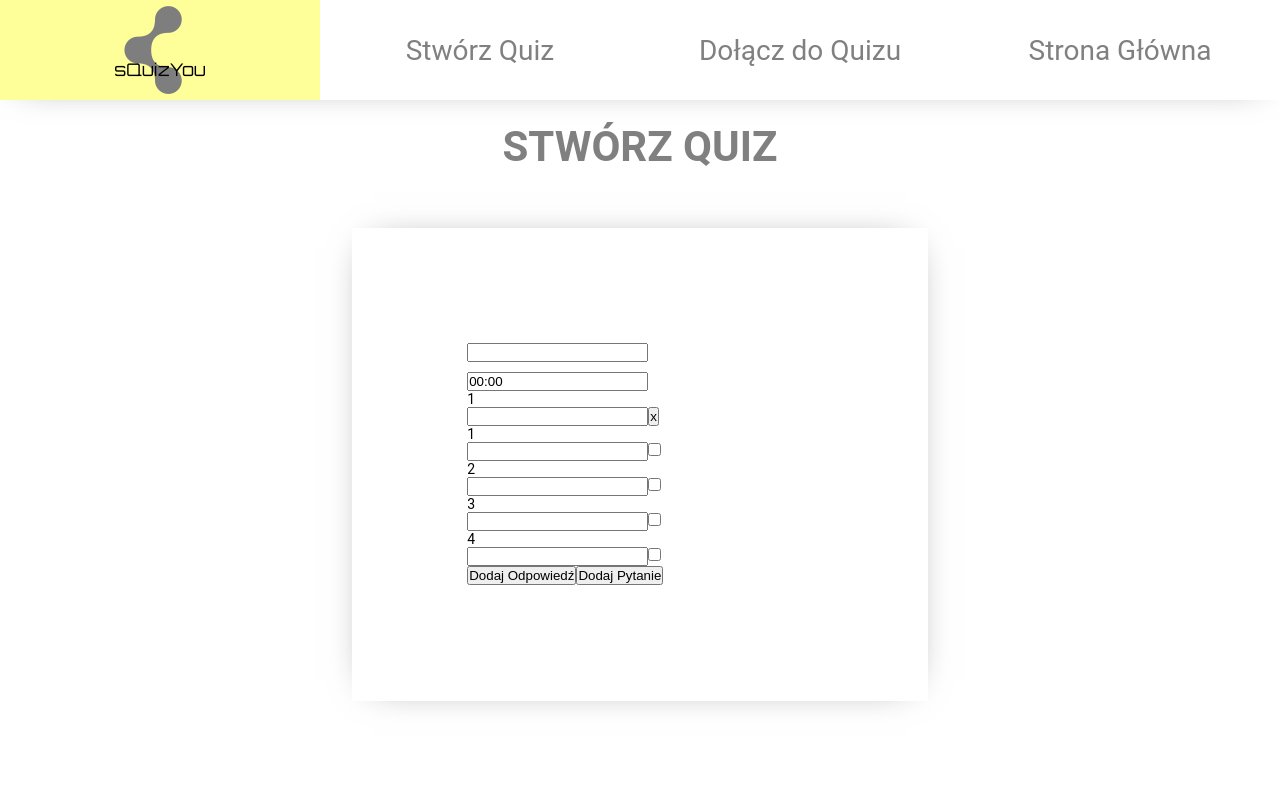
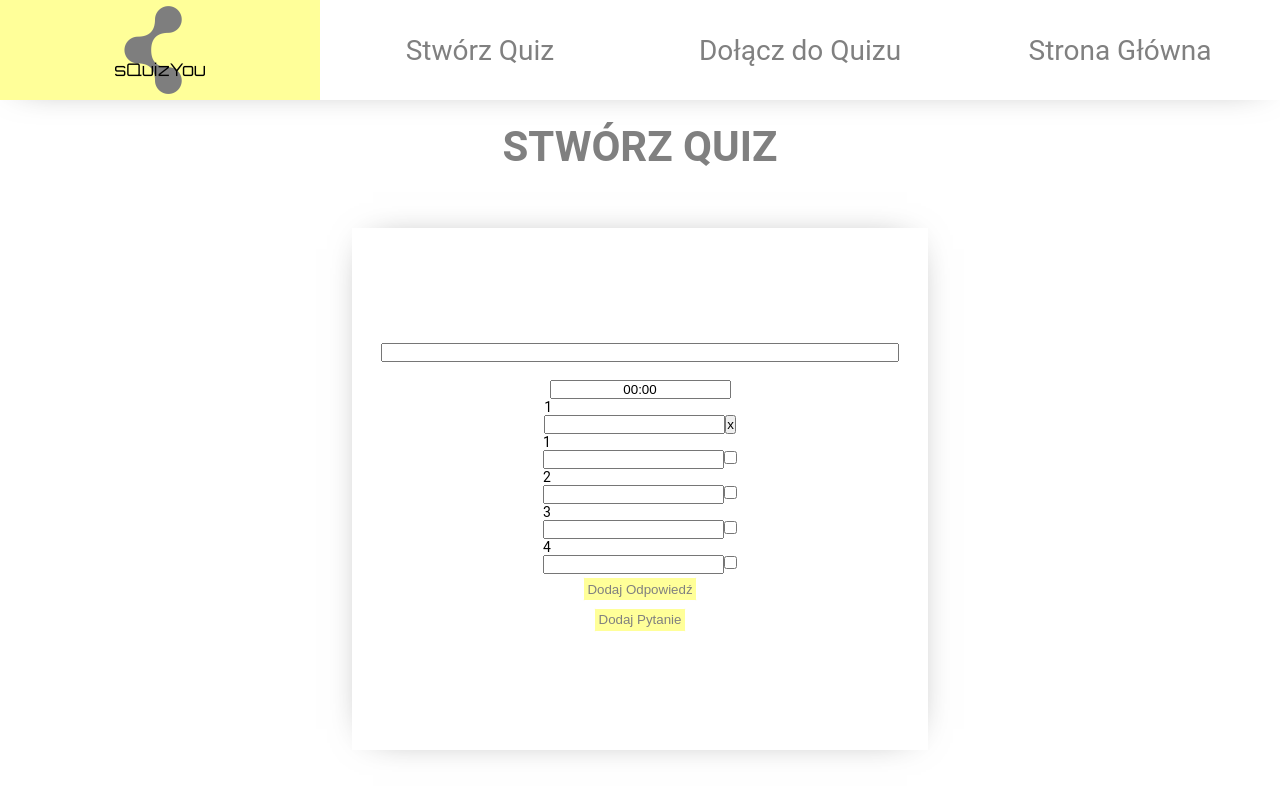
Before and after one commit to infoshareacademy/jfdd12-ubuntuwnicy-app, a React (Create React App) app: page /quiz-gen-wrapper in a window 1280 px wide. Shown: the top 794 px of the page. Built offline with nearby package versions, Linux system fonts and the light colour scheme.

Commit message:
buttons styles added

```diff
--- a/src/components/quizGenerator/QuizGenWrapperStyles.css
+++ b/src/components/quizGenerator/QuizGenWrapperStyles.css
@@ -6,7 +6,13 @@
 }
 
 .quizTitleInput {
-  margin-bottom: 10px;
+  margin-bottom: 5%;
+  width: 150%;
+}
+
+.quizTitleTimer {
+  text-align: center;
+  width: auto;
 }
 
 .quizGenHeader {
@@ -17,8 +23,50 @@
 }
 
 .quizGenInputs {
+  padding: 5%;
+  display: flex;
+  flex-direction: column;
+  align-items: center;
   box-shadow: 0px 0px 38px -21px rgba(0, 0, 0, 0.60);
   width: 50%;
   height: auto;
   padding: 10%;
 }
+
+.addAnswerButton {
+  background-color: rgb(255, 255, 153);
+  padding: 1%;
+  margin: 1%;
+  border: 0.1em solid #FFFFFF;
+  border-radius: 0.12em;
+  text-decoration: none;
+  color: grey;
+  font-weight: 300;
+  text-align: center;
+  transition: all 0.2s;
+  cursor: pointer;
+}
+
+.addAnswerButton:hover {
+  background-color: grey;
+  color: #FFFFFF;
+}
+
+.addQuestionButton {
+  background-color: rgb(255, 255, 153);
+  padding: 1%;
+  margin: 1%;
+  border: 0.1em solid #FFFFFF;
+  border-radius: 0.12em;
+  text-decoration: none;
+  color: grey;
+  font-weight: 300;
+  text-align: center;
+  transition: all 0.2s;
+  cursor: pointer;
+}
+
+.addQuestionButton:hover {
+  background-color: grey;
+  color: #FFFFFF;
+}
```
